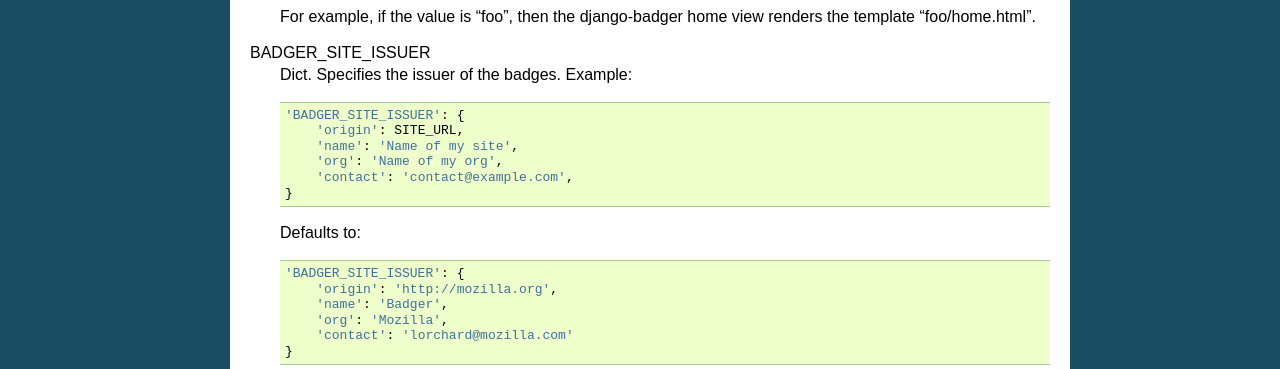
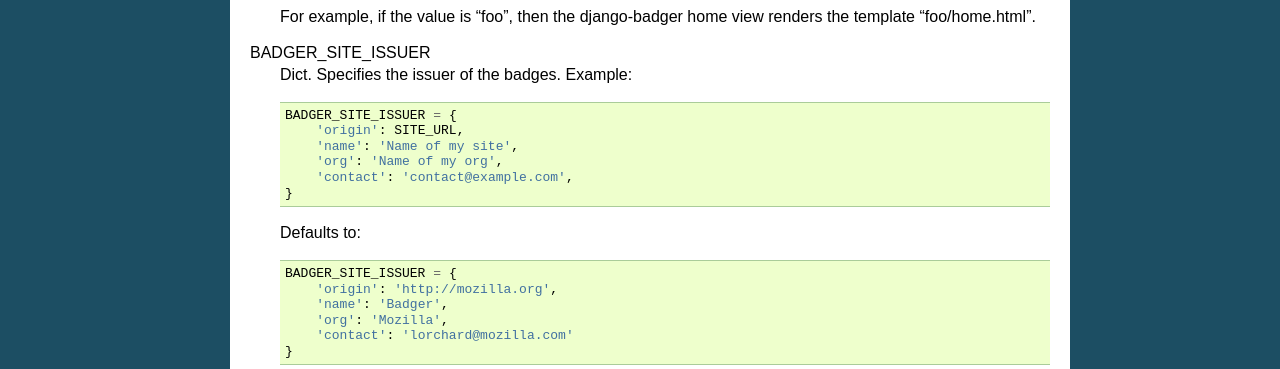
Before and after one commit to mozilla/django-badger, a Sphinx documentation site: the page built from docs/getting_started.rst, in a window 1280 px wide. Shown: the part 560-929 px from the top of the page. Built offline with Sphinx 7.4.7, drawn with Linux system fonts in a browser that asks for light colours.

```diff
--- a/docs/getting_started.rst
+++ b/docs/getting_started.rst
@@ -38,7 +38,7 @@ BADGER_TEMPLATE_BASE
 BADGER_SITE_ISSUER
     Dict. Specifies the issuer of the badges. Example::
 
-        'BADGER_SITE_ISSUER': {
+        BADGER_SITE_ISSUER = {
             'origin': SITE_URL,
             'name': 'Name of my site',
             'org': 'Name of my org',
@@ -47,7 +47,7 @@ BADGER_SITE_ISSUER
 
     Defaults to::
 
-        'BADGER_SITE_ISSUER': {
+        BADGER_SITE_ISSUER = {
             'origin': 'http://mozilla.org',
             'name': 'Badger',
             'org': 'Mozilla',
```
